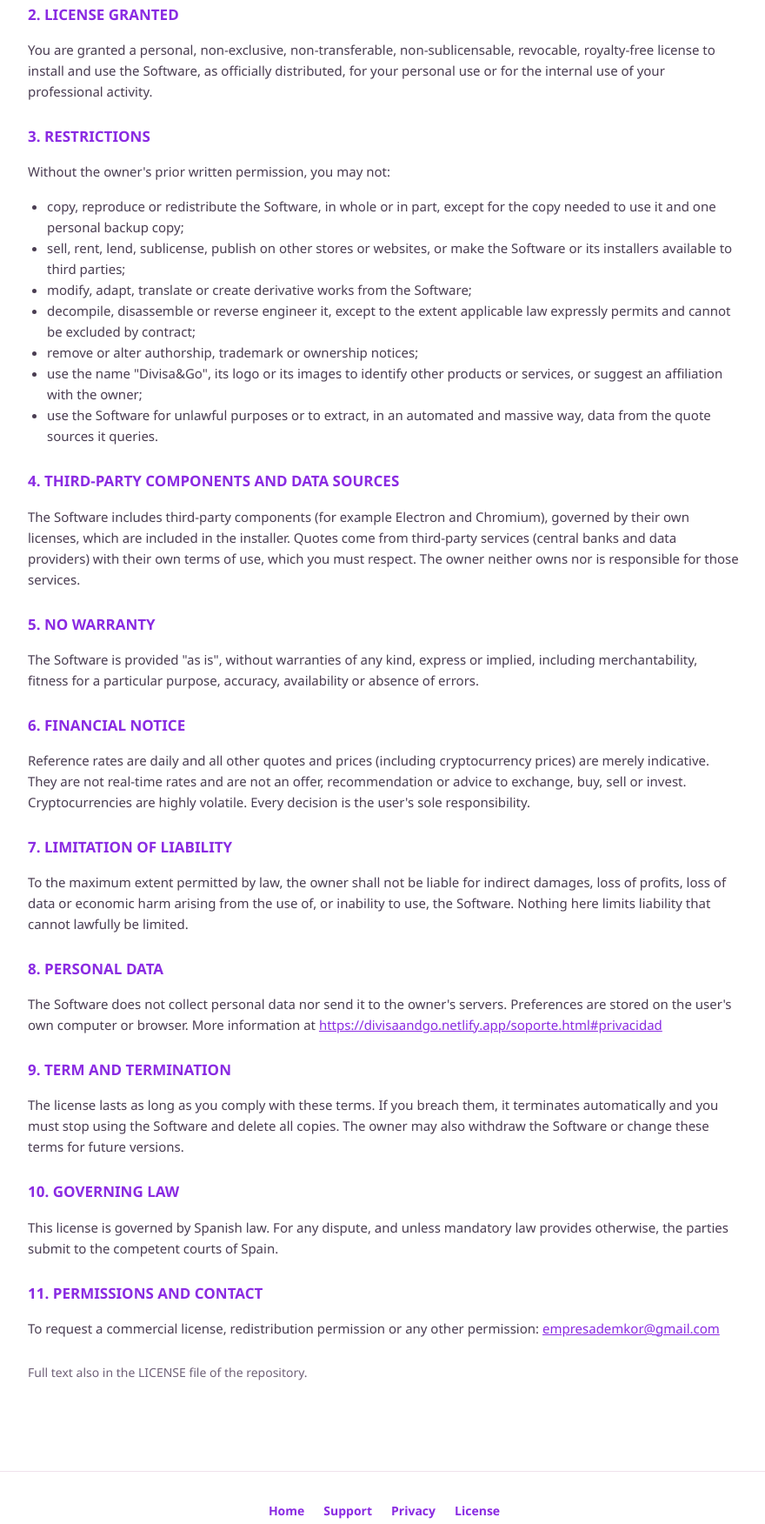
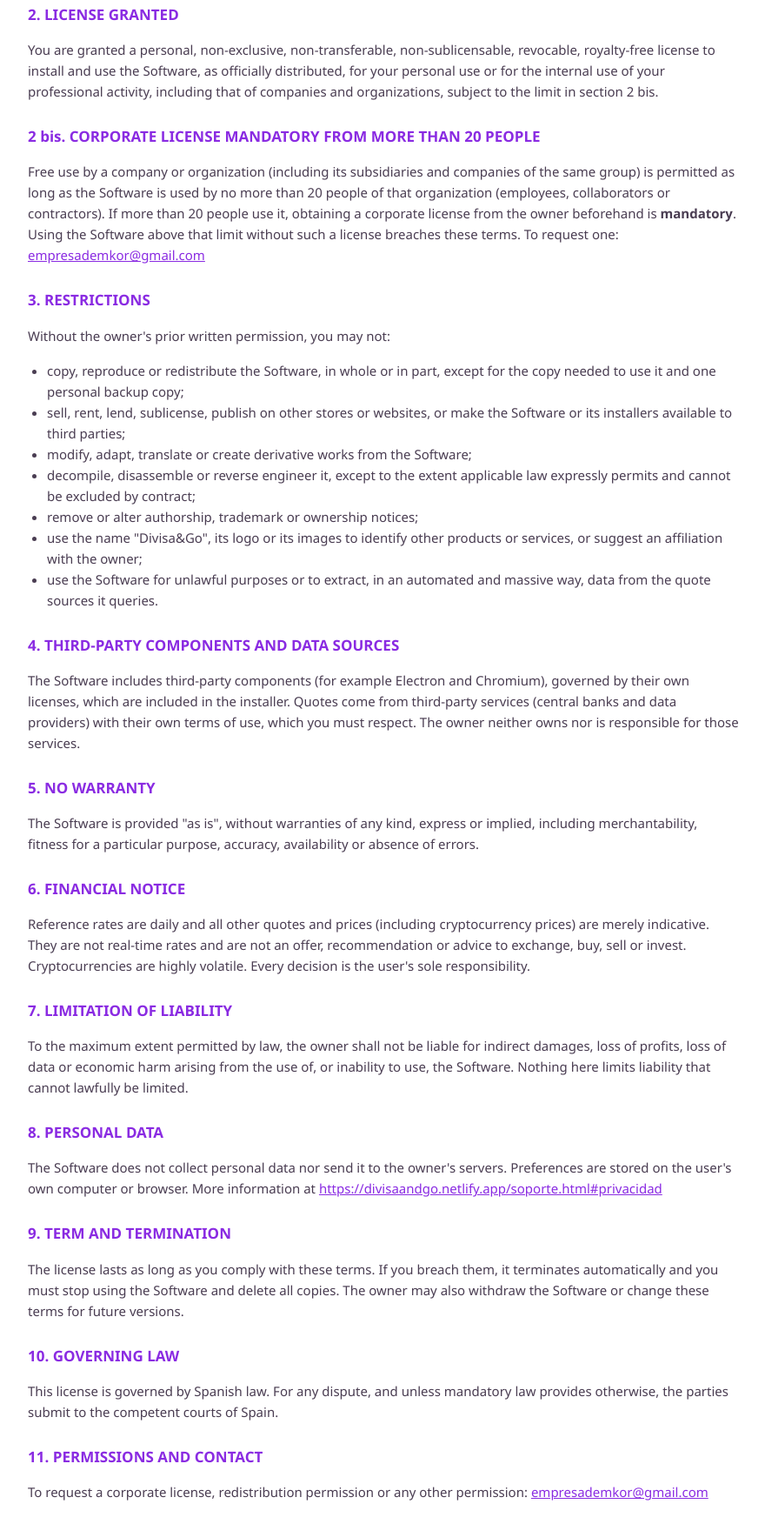
Before and after one commit to dannymedinacoronel/DivisaGo-support, a plain HTML site: page licencia.html in a window 1280 px wide. Shown: the part 756-2508 px from the top of the page at 87% size, without its empty margins (198-1078 px from the left). Drawn offline with Linux system fonts and the light colour scheme.

Commit message:
Licencia: uso gratuito para empresas de hasta 20 personas; licencia corporativa obligatoria por encima. Paquete 1.6.0 actualizado

```diff
--- a/licencia.html
+++ b/licencia.html
@@ -4,7 +4,7 @@
 <meta charset="utf-8">
 <meta name="viewport" content="width=device-width, initial-scale=1">
 <title>Licencia · Divisa&amp;Go</title>
-<meta name="description" content="Licencia de uso de Divisa&amp;Go: software propietario, gratuito para uso personal y profesional.">
+<meta name="description" content="Licencia de uso de Divisa&amp;Go: software propietario, gratuito para uso personal y profesional; las organizaciones de más de 20 personas necesitan licencia corporativa.">
 <link rel="icon" type="image/png" href="assets/favicon.png">
 <style>
 :root {
@@ -150,7 +150,9 @@ footer { padding: 34px 0; text-align: center; color: var(--muted); font-size: 14
 <h3>1. TITULARIDAD</h3>
 <p>La Aplicación y todos los derechos de propiedad intelectual e industrial sobre ella pertenecen a Demkor Consultants (desarrollador principal: Danny Medina Coronel). Esta licencia no transmite ninguna propiedad; solo concede un derecho de uso limitado.</p>
 <h3>2. LICENCIA CONCEDIDA</h3>
-<p>Se te concede una licencia personal, no exclusiva, intransferible, no sublicenciable, revocable y gratuita para instalar y usar la Aplicación, tal y como se distribuye oficialmente, para tu uso personal o para el uso interno de tu actividad profesional.</p>
+<p>Se te concede una licencia personal, no exclusiva, intransferible, no sublicenciable, revocable y gratuita para instalar y usar la Aplicación, tal y como se distribuye oficialmente, para tu uso personal o para el uso interno de tu actividad profesional, incluido el de empresas y organizaciones, con el límite del apartado 2 bis.</p>
+<h3>2 bis. LICENCIA CORPORATIVA OBLIGATORIA A PARTIR DE 20 PERSONAS</h3>
+<p>El uso gratuito por parte de una empresa u organización (incluidas sus filiales y las sociedades de su mismo grupo) está permitido mientras la Aplicación la usen, como máximo, 20 personas de esa organización (empleados, colaboradores o contratistas). Si la usan más de 20 personas, es <strong>obligatorio</strong> obtener antes una licencia corporativa del titular. Usar la Aplicación por encima de ese límite sin dicha licencia incumple estas condiciones. Para solicitarla: <a href="mailto:empresademkor@gmail.com">empresademkor@gmail.com</a></p>
 <h3>3. RESTRICCIONES</h3>
 <p>Sin autorización previa y por escrito del titular, no puedes:</p>
 <ul><li>copiar, reproducir o redistribuir la Aplicación, en todo o en parte, salvo la copia necesaria para usarla y una copia de seguridad personal;</li><li>vender, alquilar, prestar, sublicenciar, publicar en otras tiendas o sitios web, o poner a disposición de terceros la Aplicación o sus instaladores;</li><li>modificar, adaptar, traducir o crear obras derivadas a partir de la Aplicación;</li><li>descompilar, desensamblar o aplicar ingeniería inversa, salvo en la medida en que la ley aplicable lo permita expresamente y no pueda excluirse por contrato;</li><li>eliminar o alterar los avisos de autoría, marca o propiedad;</li><li>usar el nombre &quot;Divisa&amp;Go&quot;, su logotipo o sus imágenes para identificar otros productos o servicios, ni sugerir una afiliación con el titular;</li><li>usar la Aplicación para fines ilícitos o para extraer, de forma automatizada y masiva, datos de las fuentes de cotización que consulta.</li></ul>
@@ -169,7 +171,7 @@ footer { padding: 34px 0; text-align: center; color: var(--muted); font-size: 14
 <h3>10. LEY APLICABLE</h3>
 <p>Esta licencia se rige por la legislación española. Para cualquier controversia, y salvo que la ley imperativa disponga otra cosa, las partes se someten a los juzgados y tribunales competentes en España.</p>
 <h3>11. PERMISOS Y CONTACTO</h3>
-<p>Para solicitar una licencia comercial, autorización de redistribución u otro permiso: <a href="mailto:empresademkor@gmail.com">empresademkor@gmail.com</a></p>
+<p>Para solicitar una licencia corporativa, autorización de redistribución u otro permiso: <a href="mailto:empresademkor@gmail.com">empresademkor@gmail.com</a></p>
 
     </div>
     <div class="en">
@@ -179,7 +181,9 @@ footer { padding: 34px 0; text-align: center; color: var(--muted); font-size: 14
 <h3>1. OWNERSHIP</h3>
 <p>The Software and all intellectual and industrial property rights in it belong to Demkor Consultants (lead developer: Danny Medina Coronel). This license transfers no ownership; it only grants a limited right of use.</p>
 <h3>2. LICENSE GRANTED</h3>
-<p>You are granted a personal, non-exclusive, non-transferable, non-sublicensable, revocable, royalty-free license to install and use the Software, as officially distributed, for your personal use or for the internal use of your professional activity.</p>
+<p>You are granted a personal, non-exclusive, non-transferable, non-sublicensable, revocable, royalty-free license to install and use the Software, as officially distributed, for your personal use or for the internal use of your professional activity, including that of companies and organizations, subject to the limit in section 2 bis.</p>
+<h3>2 bis. CORPORATE LICENSE MANDATORY FROM MORE THAN 20 PEOPLE</h3>
+<p>Free use by a company or organization (including its subsidiaries and companies of the same group) is permitted as long as the Software is used by no more than 20 people of that organization (employees, collaborators or contractors). If more than 20 people use it, obtaining a corporate license from the owner beforehand is <strong>mandatory</strong>. Using the Software above that limit without such a license breaches these terms. To request one: <a href="mailto:empresademkor@gmail.com">empresademkor@gmail.com</a></p>
 <h3>3. RESTRICTIONS</h3>
 <p>Without the owner&#x27;s prior written permission, you may not:</p>
 <ul><li>copy, reproduce or redistribute the Software, in whole or in part, except for the copy needed to use it and one personal backup copy;</li><li>sell, rent, lend, sublicense, publish on other stores or websites, or make the Software or its installers available to third parties;</li><li>modify, adapt, translate or create derivative works from the Software;</li><li>decompile, disassemble or reverse engineer it, except to the extent applicable law expressly permits and cannot be excluded by contract;</li><li>remove or alter authorship, trademark or ownership notices;</li><li>use the name &quot;Divisa&amp;Go&quot;, its logo or its images to identify other products or services, or suggest an affiliation with the owner;</li><li>use the Software for unlawful purposes or to extract, in an automated and massive way, data from the quote sources it queries.</li></ul>
@@ -198,7 +202,7 @@ footer { padding: 34px 0; text-align: center; color: var(--muted); font-size: 14
 <h3>10. GOVERNING LAW</h3>
 <p>This license is governed by Spanish law. For any dispute, and unless mandatory law provides otherwise, the parties submit to the competent courts of Spain.</p>
 <h3>11. PERMISSIONS AND CONTACT</h3>
-<p>To request a commercial license, redistribution permission or any other permission: <a href="mailto:empresademkor@gmail.com">empresademkor@gmail.com</a></p>
+<p>To request a corporate license, redistribution permission or any other permission: <a href="mailto:empresademkor@gmail.com">empresademkor@gmail.com</a></p>
 
     </div>
     <p class="muted" style="margin-top:28px"><span class="es">Texto completo también en el archivo LICENSE del repositorio.</span><span class="en">Full text also in the LICENSE file of the repository.</span></p>
```
Also changed, not shown: downloads/SHA256SUMS.txt, 2 other files.
